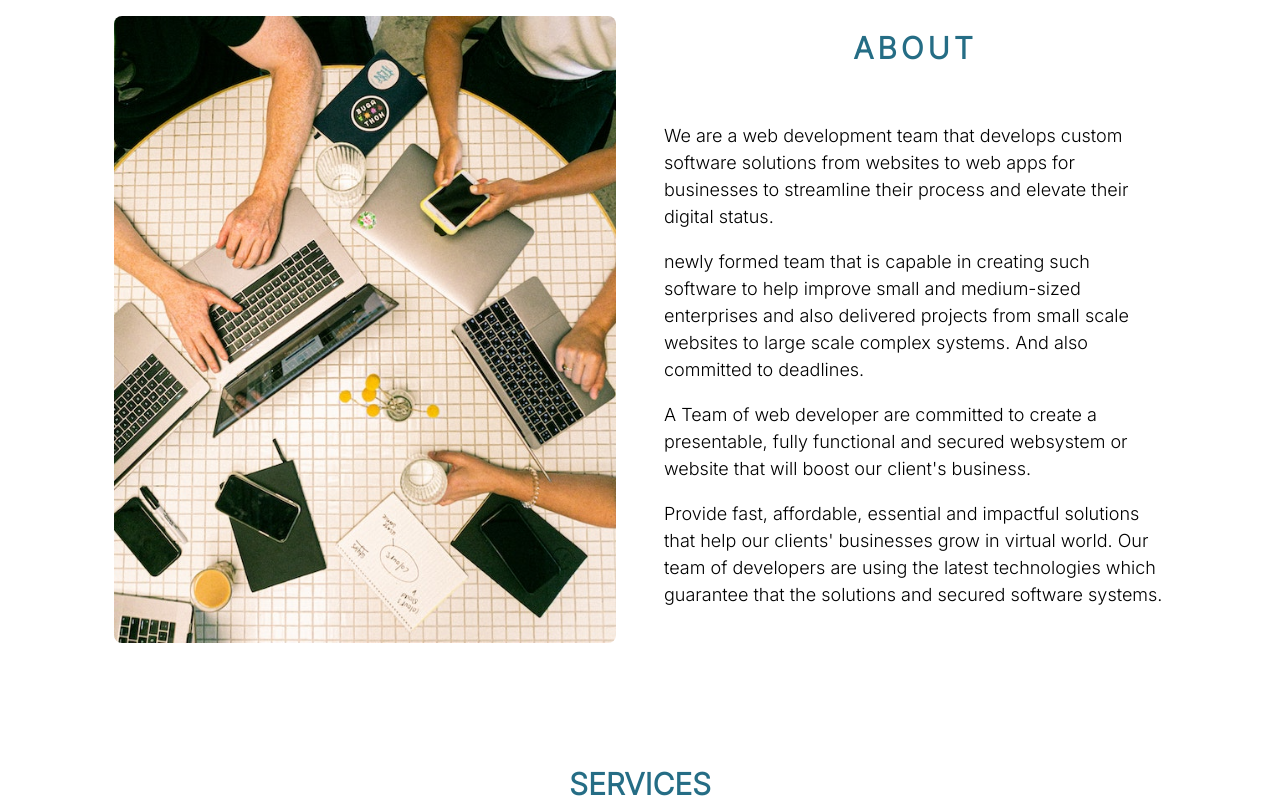
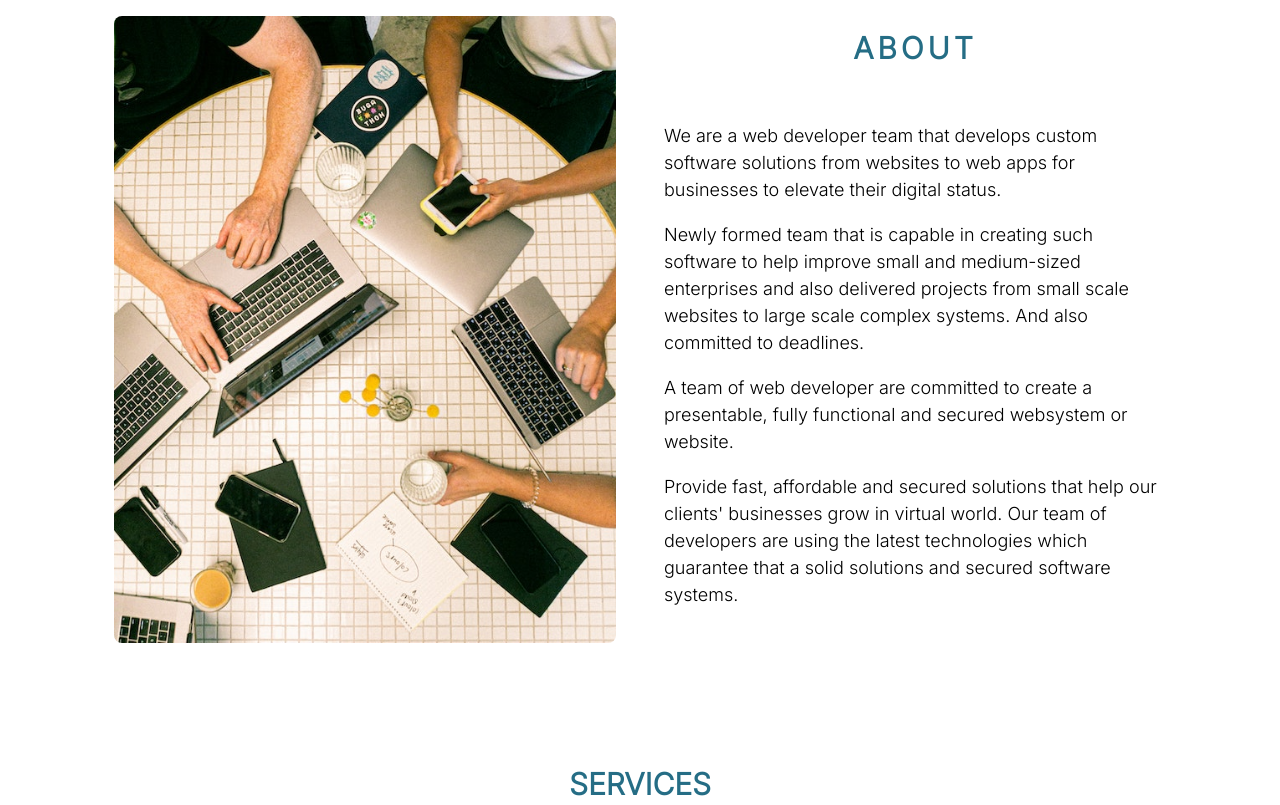
Before and after one commit to teamfortdevs/teamfortdevs.github.io, a plain HTML site: page index.html in a window 1280 px wide. Shown: the part 700-1505 px from the top of the page. Drawn offline with nearby package versions, Linux system fonts and the light colour scheme.

Commit message:
Update index.html

```diff
--- a/index.html
+++ b/index.html
@@ -76,10 +76,10 @@ input[type=text]:focus-visible {
         </div>
         <div class="w3-col l6 s12 w3-padding-large">
             <h2 class="w3-center fd-text-color w3-wide"><b>ABOUT</b></h2><br>
-            <p class="w3-large">We are a web development team that develops custom software solutions from websites to web apps for businesses to streamline their process and elevate their digital status.</p>
-            <p class="w3-large w3-text-black"> newly formed team that is capable in creating such software to help improve small and medium-sized enterprises and also delivered projects from small scale websites to large scale complex systems. And also committed to deadlines.</p>
-            <p class="w3-large w3-text-black">A Team of web developer are committed to create a presentable, fully functional and secured websystem or website that will boost our client's business.</p>
-            <p class="w3-large w3-text-black">Provide fast, affordable, essential and impactful solutions that help our clients' businesses grow in virtual world. Our team of developers are using the latest technologies which guarantee that the solutions and secured software systems.</p>
+            <p class="w3-large">We are a web developer team that develops custom software solutions from websites to web apps for businesses to elevate their digital status.</p>
+            <p class="w3-large w3-text-black"> Newly formed team that is capable in creating such software to help improve small and medium-sized enterprises and also delivered projects from small scale websites to large scale complex systems. And also committed to deadlines.</p>
+            <p class="w3-large w3-text-black">A team of web developer are committed to create a presentable, fully functional and secured websystem or website.</p>
+            <p class="w3-large w3-text-black">Provide fast, affordable and secured solutions that help our clients' businesses grow in virtual world. Our team of developers are using the latest technologies which guarantee that a solid solutions and secured software systems.</p>
         </div>
         <div class="w3-col l12 w3-padding-large w3-hide-large w3-center">
             <img src="public/img/fordevs-about.jpg" class="w3-round-large w3-image" alt="Team Picture" width="600" height="750">
```
